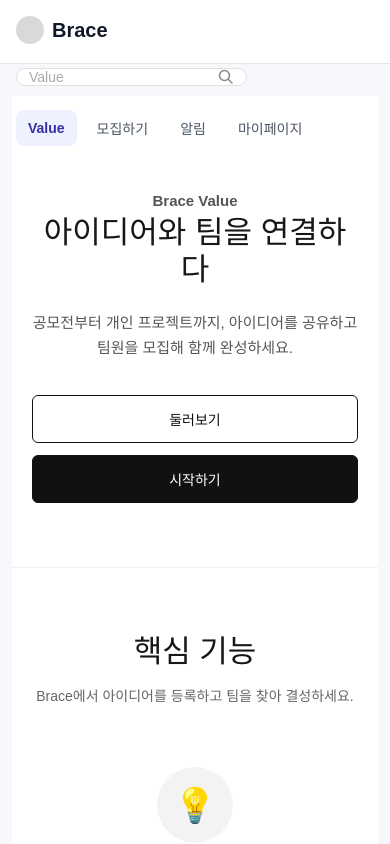
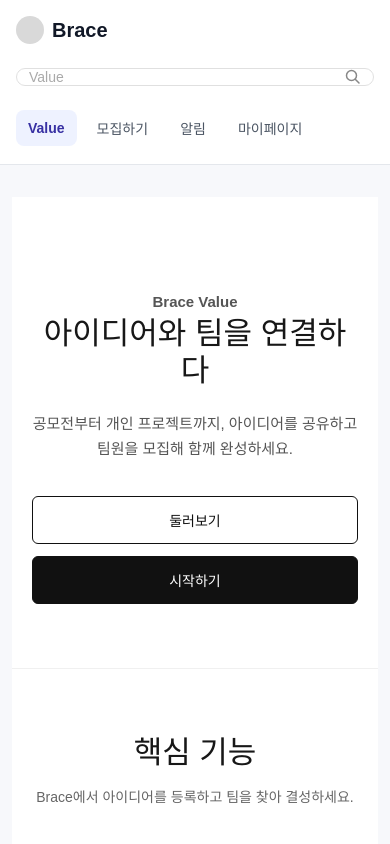
Before and after one commit to B-race/Brace-FE, a React (Vite) app: page / in a window 390 px wide. Shown: the top 844 px of the page. Built offline with nearby package versions, Linux system fonts and the light colour scheme.

Commit message:
refactor: 본문 헤더 글자 겹침현상 개선(#45)

```diff
--- a/src/styles/appLayout.css
+++ b/src/styles/appLayout.css
@@ -16,7 +16,7 @@
   top: 0;
   left: 0;
   right: 0;
-  height: 60px;
+  min-height: 60px;
   display: flex;
   align-items: center;
   justify-content: space-between;
@@ -52,6 +52,7 @@
   display: flex;
   align-items: center;
   flex: 1;
+  min-width: 180px;
   max-width: 320px;
   height: 36px;
   border: 1px solid #e0e0e0;
@@ -119,3 +120,61 @@
   flex: 1;
   background: #f7f8fb;
 }
+
+@media (max-width: 820px) {
+  .app-header {
+    display: grid;
+    min-height: 132px;
+    padding: 16px 24px;
+    grid-template-columns: 1fr auto;
+    grid-template-areas:
+      "logo nav"
+      "search search";
+    align-content: center;
+    gap: 14px 18px;
+  }
+
+  .app-logo {
+    grid-area: logo;
+  }
+
+  .app-search {
+    width: 100%;
+    max-width: none;
+    grid-area: search;
+  }
+
+  .app-nav {
+    grid-area: nav;
+    gap: 18px;
+  }
+
+  .app-main {
+    margin-top: 132px;
+  }
+}
+
+@media (max-width: 560px) {
+  .app-header {
+    min-height: 166px;
+    grid-template-columns: 1fr;
+    grid-template-areas:
+      "logo"
+      "search"
+      "nav";
+  }
+
+  .app-nav {
+    width: 100%;
+    overflow-x: auto;
+    padding-bottom: 2px;
+  }
+
+  .app-nav-link {
+    flex: 0 0 auto;
+  }
+
+  .app-main {
+    margin-top: 166px;
+  }
+}
```
